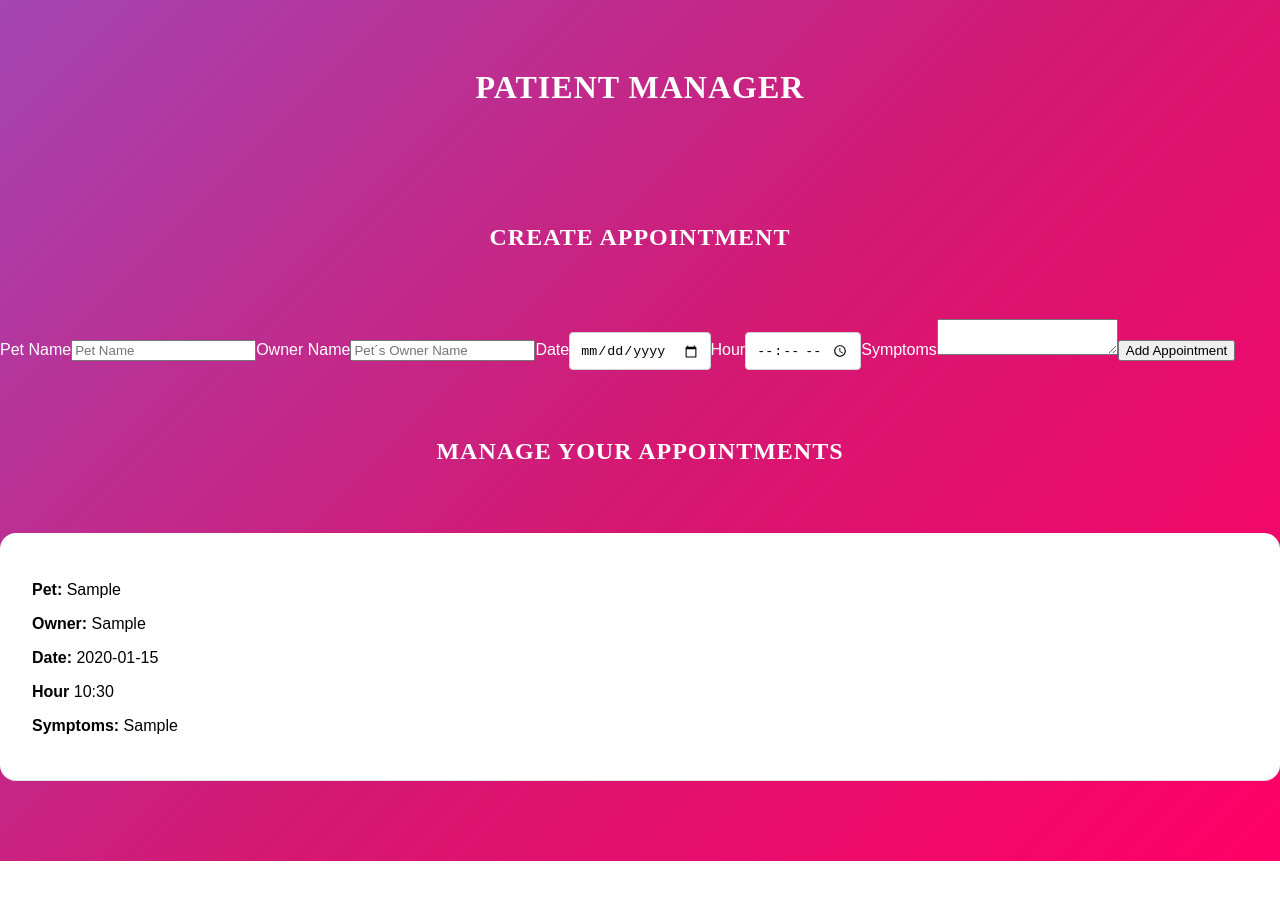
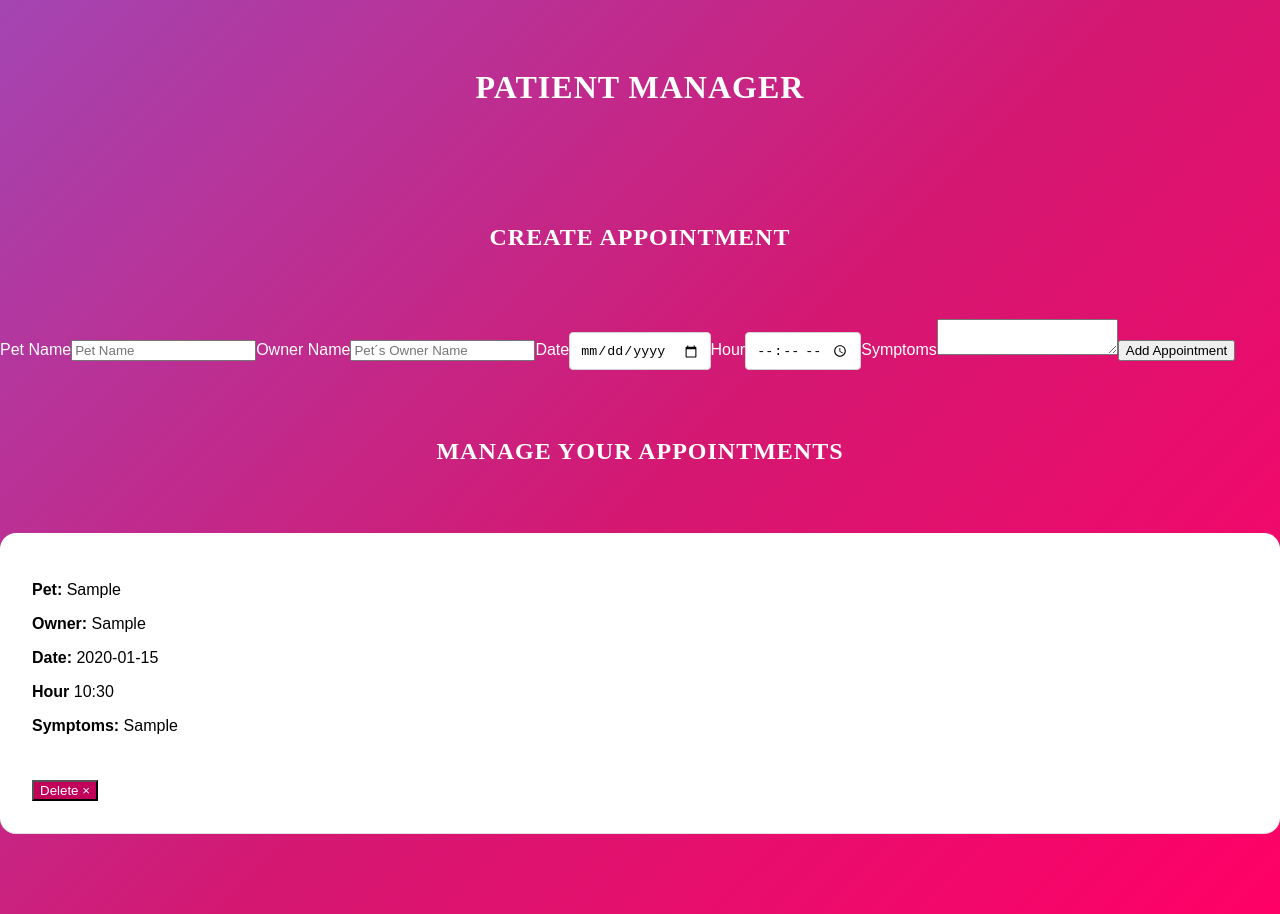
Before and after one commit to AlanAlv/react-appointments, a React (Create React App) app: page / in a window 1280 px wide. Both pictures are taken after typing "Sample", "Sample", "2020-01-15", "10:30", "Sample" into the empty fields and a click on the button "Add Appointment". Before the commit the page ends 861 px from the top, so only its background shows below. Built offline with nearby package versions, Linux system fonts and the light colour scheme; the HTML template or start-up script is replaced by a standard one.

Commit message:
Delete Appointments

```diff
--- a/src/App.js
+++ b/src/App.js
@@ -15,6 +15,13 @@
     ])
   }
 
+  // Delete appointment by id
+  const deleteAppointment = id => {
+    const newAppointments = appointments.filter(appointment => appointment.id !== id);
+    saveAppointments(newAppointments);
+  }
+
+
   return (
     <Fragment>
       <h1>Patient Manager</h1>
@@ -30,8 +37,9 @@
             <h2>Manage your appointments</h2>
             {appointments.map(appointment => (
               <Appointment
-              key={appointment.key}
-              appointment={appointment}
+                key={appointment.key}
+                appointment={appointment}
+                deleteAppointment={deleteAppointment}
               />
             ))}
           </div>
--- a/src/components/Appointment.js
+++ b/src/components/Appointment.js
@@ -1,6 +1,6 @@
 import React from 'react'
 
-const Appointment = ({appointment}) =>  (
+const Appointment = ({appointment, deleteAppointment}) =>  (
 
     <div className="appointment">
         <p>Pet: <span>{appointment.pet}</span></p>
@@ -9,7 +9,16 @@
         <p>Hour <span>{appointment.hour}</span></p>
         <p>Symptoms: <span>{appointment.symptoms}</span></p>
 
+        <button
+        className="button delete u-full-width"
+        onClick={() => deleteAppointment(appointment.id)}
+    >
+        Delete &times;
+    </button>
+
     </div>
+
+
 );
 
 
```
